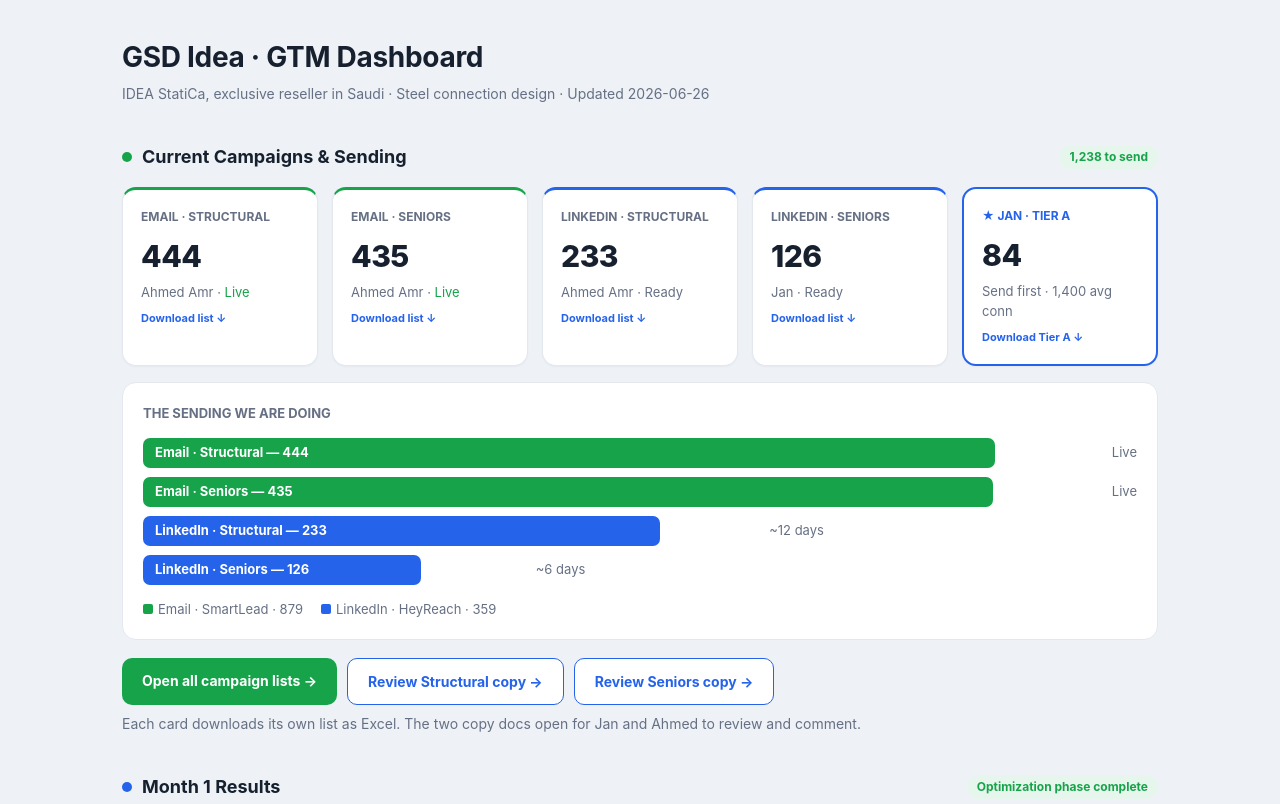
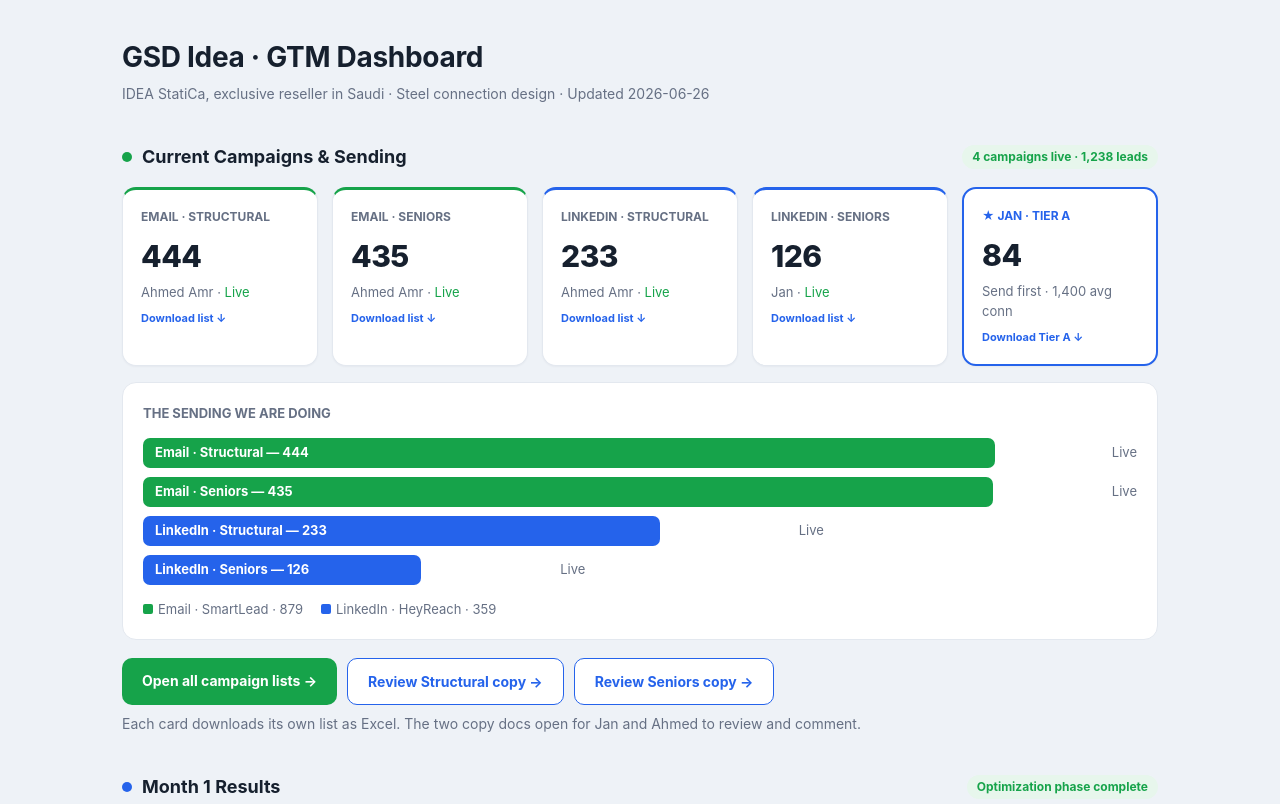
Before and after one commit to amribrahim-Rev/GSD-dashboard, a website: page index.html in a window 1280 px wide. Shown: the top 804 px of the page. Drawn offline with Linux system fonts and the light colour scheme.

Commit message:
Dashboard: mark all 4 campaigns Live

```diff
--- a/index.html
+++ b/index.html
@@ -48,20 +48,20 @@
     <div class="sub">IDEA StatiCa, exclusive reseller in Saudi · Steel connection design · Updated 2026-06-26</div>
   </header>
   <div class="section">
-    <div class="sec-head"><span class="dot" style="background:var(--green)"></span><h2>Current Campaigns &amp; Sending</h2><span class="tag p-green">1,238 to send</span></div>
+    <div class="sec-head"><span class="dot" style="background:var(--green)"></span><h2>Current Campaigns &amp; Sending</h2><span class="tag p-green">4 campaigns live · 1,238 leads</span></div>
     <div class="cards" style="margin-bottom:16px">
       <a class="card" href="/Email_Structural.xlsx" download style="display:block;text-decoration:none;color:inherit;border-top:3px solid var(--green)"><div style="font-size:12px;color:var(--mut);font-weight:700;margin-bottom:6px">EMAIL · STRUCTURAL</div><div class="num">444</div><div class="lbl">Ahmed Amr · <span class="pos">Live</span></div><div style="font-size:11px;color:var(--blue);font-weight:700;margin-top:8px">Download list &darr;</div></a>
       <a class="card" href="/Email_Seniors.xlsx" download style="display:block;text-decoration:none;color:inherit;border-top:3px solid var(--green)"><div style="font-size:12px;color:var(--mut);font-weight:700;margin-bottom:6px">EMAIL · SENIORS</div><div class="num">435</div><div class="lbl">Ahmed Amr · <span class="pos">Live</span></div><div style="font-size:11px;color:var(--blue);font-weight:700;margin-top:8px">Download list &darr;</div></a>
-      <a class="card" href="/LinkedIn_Structural.xlsx" download style="display:block;text-decoration:none;color:inherit;border-top:3px solid var(--blue)"><div style="font-size:12px;color:var(--mut);font-weight:700;margin-bottom:6px">LINKEDIN · STRUCTURAL</div><div class="num">233</div><div class="lbl">Ahmed Amr · Ready</div><div style="font-size:11px;color:var(--blue);font-weight:700;margin-top:8px">Download list &darr;</div></a>
-      <a class="card" href="/LinkedIn_Seniors.xlsx" download style="display:block;text-decoration:none;color:inherit;border-top:3px solid var(--blue)"><div style="font-size:12px;color:var(--mut);font-weight:700;margin-bottom:6px">LINKEDIN · SENIORS</div><div class="num">126</div><div class="lbl">Jan · Ready</div><div style="font-size:11px;color:var(--blue);font-weight:700;margin-top:8px">Download list &darr;</div></a>
+      <a class="card" href="/LinkedIn_Structural.xlsx" download style="display:block;text-decoration:none;color:inherit;border-top:3px solid var(--blue)"><div style="font-size:12px;color:var(--mut);font-weight:700;margin-bottom:6px">LINKEDIN · STRUCTURAL</div><div class="num">233</div><div class="lbl">Ahmed Amr · <span class="pos">Live</span></div><div style="font-size:11px;color:var(--blue);font-weight:700;margin-top:8px">Download list &darr;</div></a>
+      <a class="card" href="/LinkedIn_Seniors.xlsx" download style="display:block;text-decoration:none;color:inherit;border-top:3px solid var(--blue)"><div style="font-size:12px;color:var(--mut);font-weight:700;margin-bottom:6px">LINKEDIN · SENIORS</div><div class="num">126</div><div class="lbl">Jan · <span class="pos">Live</span></div><div style="font-size:11px;color:var(--blue);font-weight:700;margin-top:8px">Download list &darr;</div></a>
       <a class="card" href="/Jan_TierA.xlsx" download style="display:block;text-decoration:none;color:inherit;border:2px solid var(--blue)"><div style="font-size:12px;color:var(--blue);font-weight:700;margin-bottom:6px">★ JAN · TIER A</div><div class="num">84</div><div class="lbl">Send first · 1,400 avg conn</div><div style="font-size:11px;color:var(--blue);font-weight:700;margin-top:8px">Download Tier A &darr;</div></a>
     </div>
     <div class="funnel">
       <div style="font-size:13px;font-weight:700;color:var(--mut);text-transform:uppercase;margin-bottom:14px">The sending we are doing</div>
       <div class="frow"><div class="fbar" style="width:100%;background:#16a34a">Email · Structural — 444</div><div class="fnum">Live</div></div>
       <div class="frow"><div class="fbar" style="width:98%;background:#16a34a">Email · Seniors — 435</div><div class="fnum">Live</div></div>
-      <div class="frow"><div class="fbar" style="width:52%;background:#2563eb">LinkedIn · Structural — 233</div><div class="fnum">~12 days</div></div>
-      <div class="frow"><div class="fbar" style="width:28%;background:#2563eb">LinkedIn · Seniors — 126</div><div class="fnum">~6 days</div></div>
+      <div class="frow"><div class="fbar" style="width:52%;background:#2563eb">LinkedIn · Structural — 233</div><div class="fnum">Live</div></div>
+      <div class="frow"><div class="fbar" style="width:28%;background:#2563eb">LinkedIn · Seniors — 126</div><div class="fnum">Live</div></div>
       <div style="display:flex;gap:18px;margin-top:14px;font-size:13px;color:var(--mut)"><span><span style="display:inline-block;width:10px;height:10px;border-radius:2px;background:#16a34a;margin-right:5px"></span>Email · SmartLead · 879</span><span><span style="display:inline-block;width:10px;height:10px;border-radius:2px;background:#2563eb;margin-right:5px"></span>LinkedIn · HeyReach · 359</span></div>
     </div>
     <div style="display:flex;flex-wrap:wrap;gap:10px;margin-top:18px">
```
